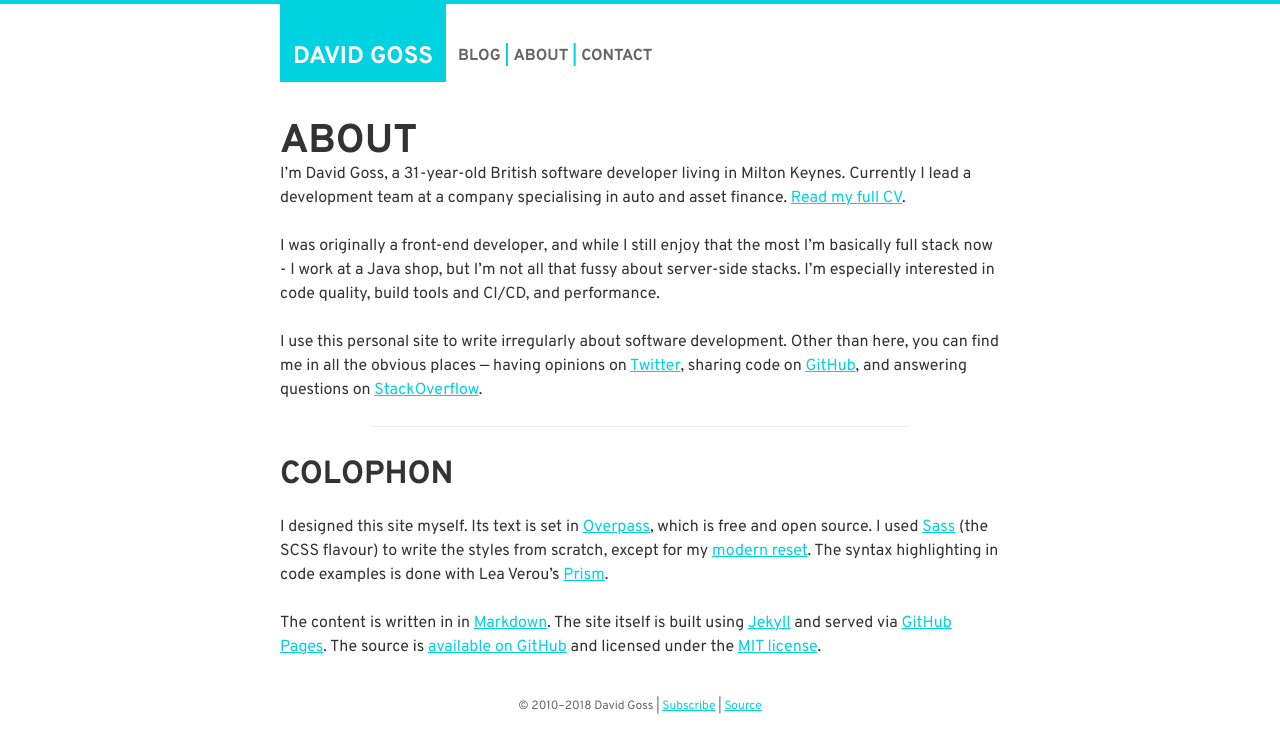
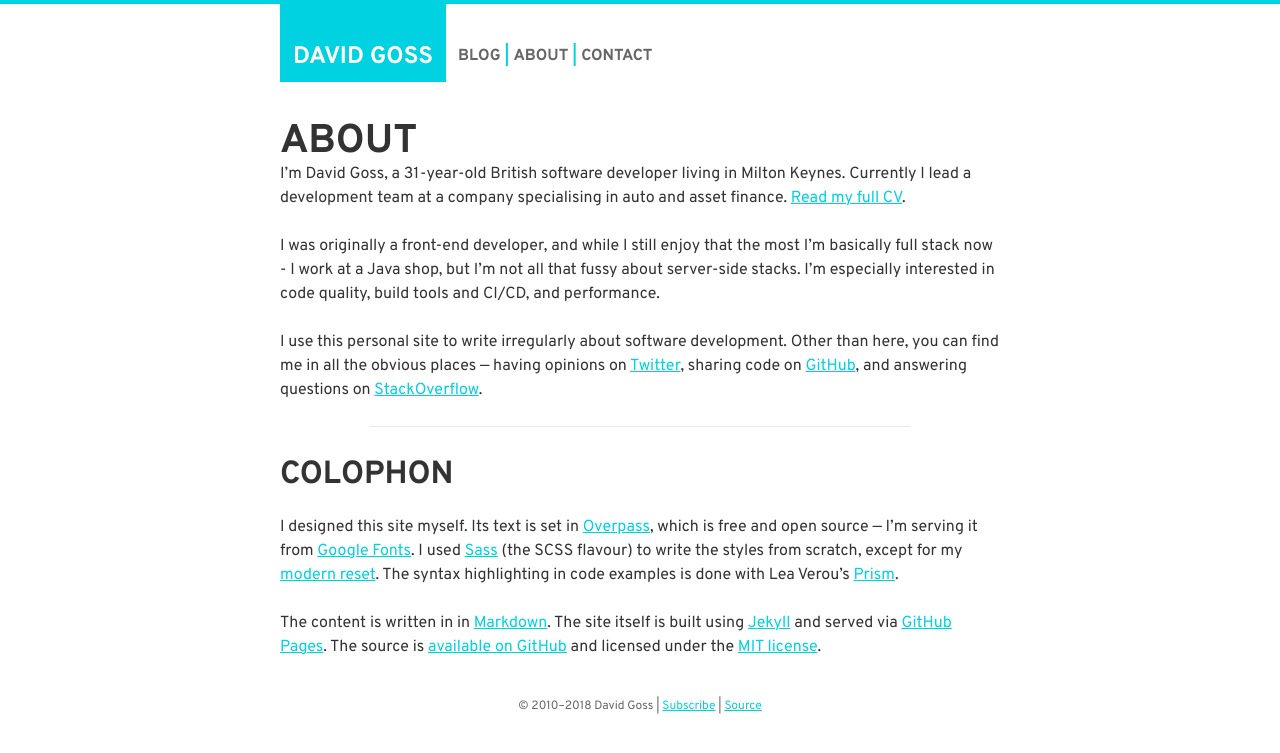
Before and after one commit to davidjgoss/davidjgoss.co, a Jekyll site: the page built from about.md, in a window 1280 px wide. Shown: the top 753 px of the page. Built offline with Jekyll 4.4.1, drawn with Linux system fonts in a browser that asks for light colours; some web fonts are replaced.

Commit message:
update about page to mention google fonts

```diff
--- a/about.md
+++ b/about.md
@@ -14,6 +14,6 @@ I use this personal site to write irregularly about software development. Other
 
 ## Colophon ##
 
-I designed this site myself. Its text is set in [Overpass](http://overpassfont.org/), which is free and open source. I used [Sass](http://sass-lang.com/) (the SCSS flavour) to write the styles from scratch, except for my [modern reset](https://github.com/davidjgoss/modern-reset). The syntax highlighting in code examples is done with Lea Verou's [Prism](http://prismjs.com/).
+I designed this site myself. Its text is set in [Overpass](http://overpassfont.org/), which is free and open source --- I'm serving it from [Google Fonts](https://fonts.google.com/specimen/Overpass?selection.family=Overpass+Mono%7COverpass:400,400i,700,700i). I used [Sass](http://sass-lang.com/) (the SCSS flavour) to write the styles from scratch, except for my [modern reset](https://github.com/davidjgoss/modern-reset). The syntax highlighting in code examples is done with Lea Verou's [Prism](http://prismjs.com/).
 
 The content is written in in [Markdown](https://daringfireball.net/projects/markdown/). The site itself is built using [Jekyll](http://jekyllrb.com) and served via [GitHub Pages](https://pages.github.com). The source is [available on GitHub](https://github.com/davidjgoss/davidjgoss.github.io) and licensed under the [MIT license](https://opensource.org/licenses/MIT).
```
